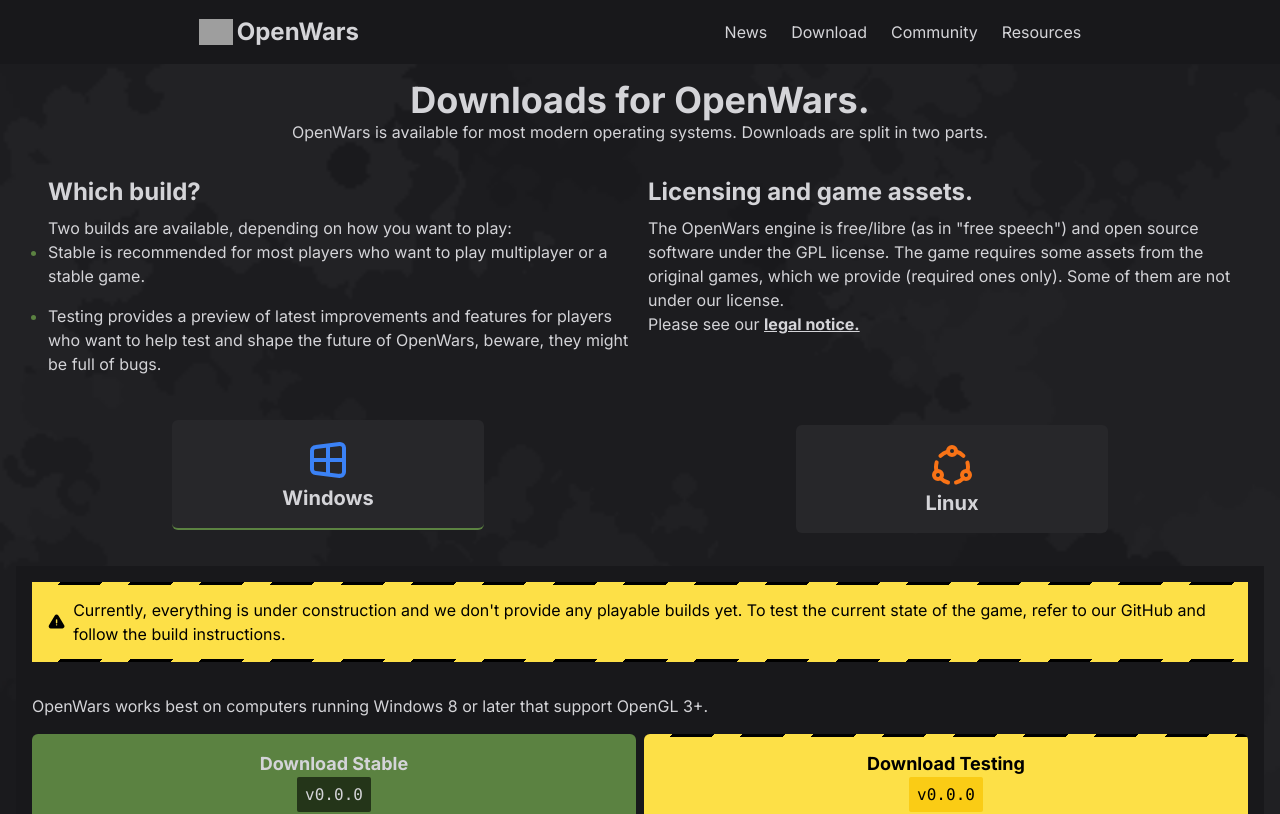
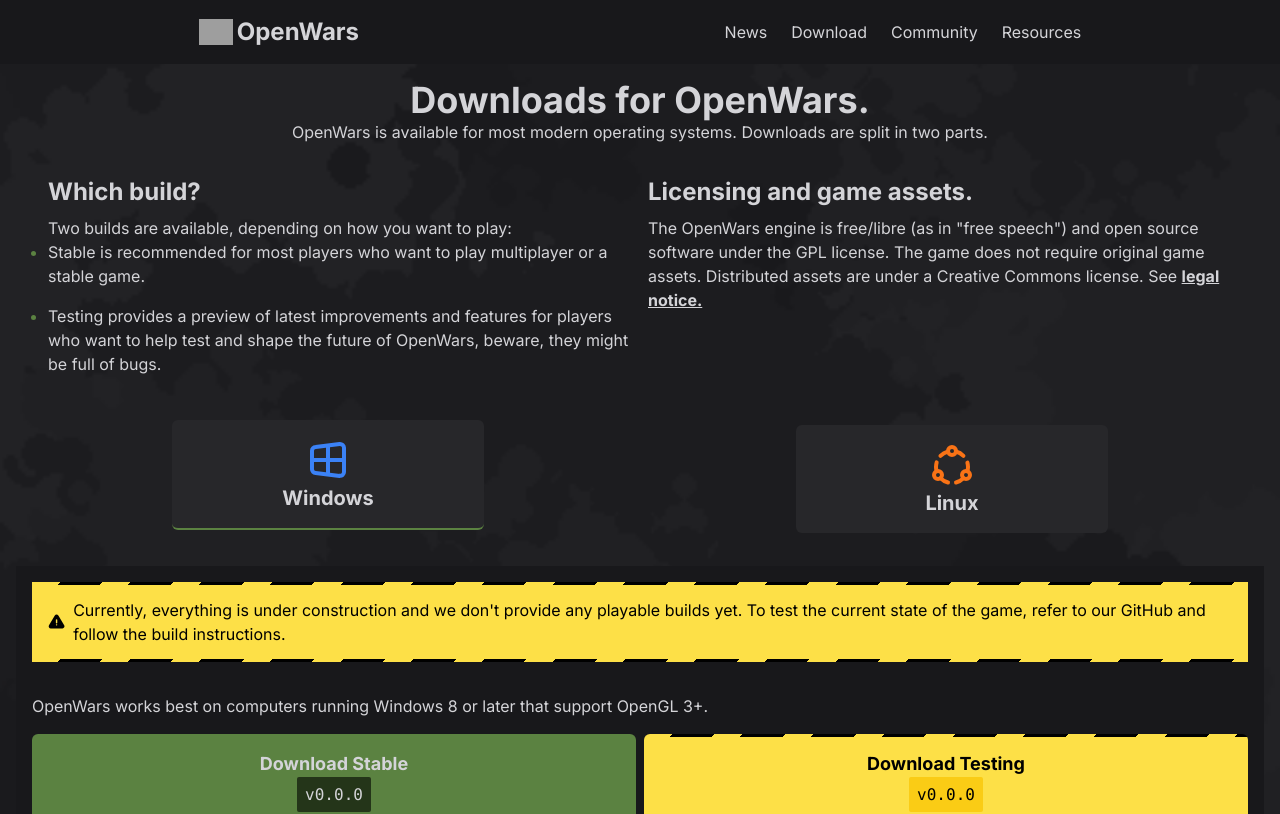
Before and after one commit to OpenWars/website, a SvelteKit app: page /download in a window 1280 px wide. Shown: the top 814 px of the page. Built offline with nearby package versions, Linux system fonts and the light colour scheme; grey boxes are pictures that could not be loaded.

Commit message:
update legal

```diff
--- a/src/routes/(main)/download/+page.svelte
+++ b/src/routes/(main)/download/+page.svelte
@@ -30,9 +30,8 @@
 			<h2 class="text-2xl font-bold mb-2">Licensing and game assets.</h2>
 			<p>
 				The OpenWars engine is free/libre (as in "free speech") and open source software under the
-				GPL license. The game requires some assets from the original games, which we provide
-				(required ones only). Some of them are not under our license.<br />
-				Please see our <a class="underline font-bold" href="/legal">legal notice.</a>
+				GPL license. The game does not require original game assets. Distributed assets are under a
+				Creative Commons license. See <a class="underline font-bold" href="/legal">legal notice.</a>
 			</p>
 		</div>
 	</div>
--- a/src/routes/(main)/legal/+page.svelte
+++ b/src/routes/(main)/legal/+page.svelte
@@ -8,22 +8,25 @@
 		<h2 class="font-bold text-2xl mb-4">Engine</h2>
 		<ul class="list-disc marker:text-brand space-y-2">
 			<li>Our engine's source code is fully available for the public on our GitHub.</li>
-      <li>The engine is licensed with the GNU Affero General Public License, which makes it fall under the Free Software Fundation's definition of <strong>free/libre software</strong> and is <strong>OSI approved</strong>.</li>
+			<li>
+				The engine is licensed with the GNU Affero General Public License, which makes it fall under
+				the Free Software Fundation's definition of <strong>free/libre software</strong> and is
+				<strong>OSI approved</strong>.
+			</li>
 		</ul>
 	</div>
 	<div>
 		<h2 class="font-bold text-2xl mb-4">Assets</h2>
 		<ul class="list-disc marker:text-brand space-y-2">
 			<li>Assets used are available on our GitHub.</li>
-      <li>All AW-inspired assets remade by hand to fit our game guidelines.</li>
-      <li>New assets are under CC-BY-NC-SA 4.0 license.</li>
 			<li>Unmodified assets or intelectual properties do not fall under our license.</li>
 		</ul>
 	</div>
 </section>
 <section class="flex justify-center">
 	<strong class="text-2xl text-center">
-    OpenWars has not been endorsed or affiliated in any way by Nintendo or Intelligent Systems.<br />
+		OpenWars has not been endorsed or affiliated in any way by Nintendo or Intelligent Systems.<br
+		/>
 		Advance Wars is (c) 1990-2001 Nintendo and (c) 2001 Intelligent Systems.
 	</strong>
 </section>
```
Lines whose indentation alone changed are shown as unchanged.
